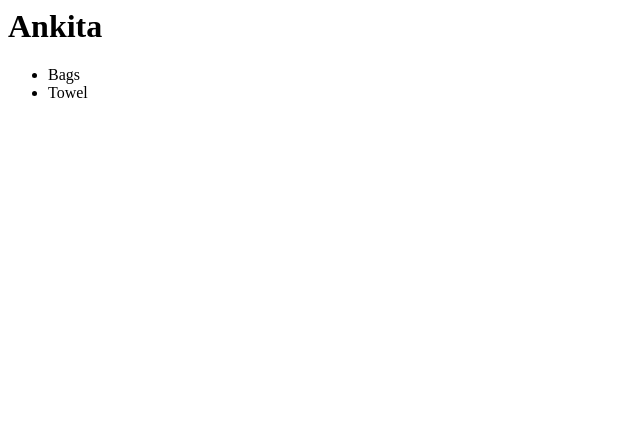
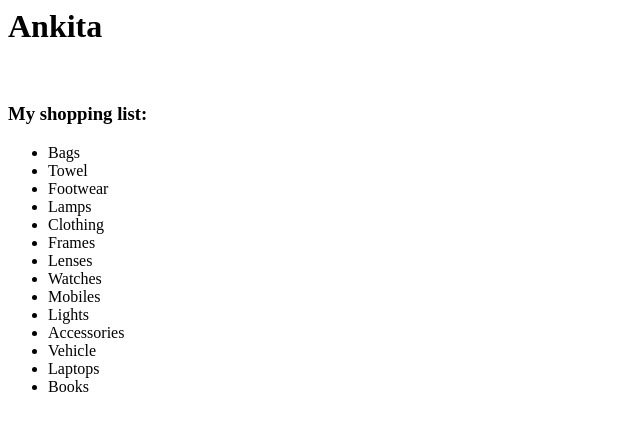
Before and after one commit to NidhiKrishna/myshopping, a plain HTML site: page ankita.html in a window 1280 px wide. Shown: the whole page, without its empty margins (0-640 px from the left). Drawn offline with Linux system fonts and the light colour scheme.

Commit message:
This file has been created to modify the old shopping list because of the change in requirements

```diff
--- a/ankita.html
+++ b/ankita.html
@@ -4,9 +4,22 @@
 </head>
 <body>
 <h1>Ankita</h1>
+<br><h3>My shopping list:</h3>
 <ul>
   <li>Bags</li>
   <li>Towel</li>
+  <li>Footwear</li>
+  <li>Lamps</li>
+  <li>Clothing</li>
+  <li>Frames</li>
+  <li>Lenses</li>
+  <li>Watches</li>
+  <li>Mobiles</li>
+  <li>Lights</li>
+  <li>Accessories</li>
+  <li>Vehicle</li>
+  <li>Laptops</li>
+  <li>Books</li>
 </ul>
 
 </body>
```
